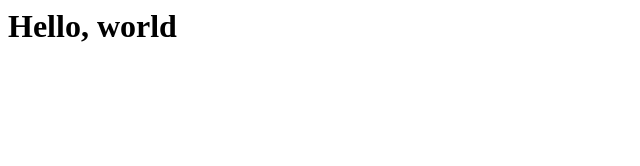
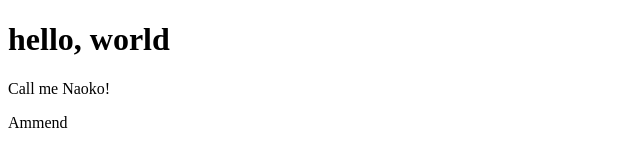
Before and after one commit to LuisFloresV/website-le, a plain HTML site: page index.html in a window 1280 px wide. Shown: the whole page, without its empty margins (0-640 px from the left). Drawn offline with Linux system fonts and the light colour scheme.

Commit message:
updated commit

```diff
--- a/index.html
+++ b/index.html
@@ -1 +1,16 @@
-<h1>Hello, world</h1>
+<!DOCTYPE html>
+<html lang="en">
+
+<head>
+    <meta charset="UTF-8">
+    <meta name="viewport" content="width=device-width, initial-scale=1.0">
+    <title>Naoko :)</title>
+</head>
+
+<body>
+    <h1>hello, world</h1>
+    <p>Call me Naoko!</p>
+    <p>Ammend</p>
+</body>
+
+</html>
```
